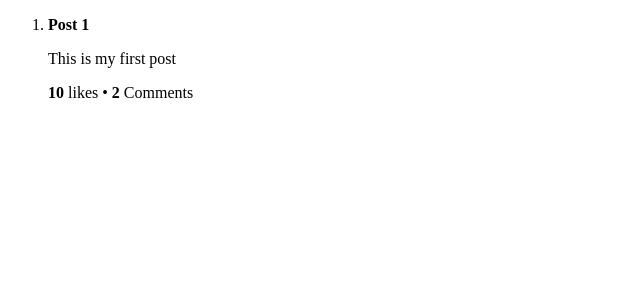
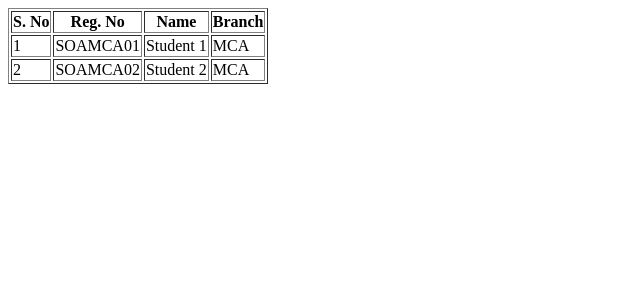
Before and after one commit to sivaraj-dev/soa, a React (Create React App) app in the folder r03/: page / in a window 1280 px wide. Shown: the top 300 px of the page, without its empty margins (0-640 px from the left). Built offline with nearby package versions, Linux system fonts and the light colour scheme.

Commit message:
Simple Student List Page using HTML Table

```diff
--- a/r03/src/App.js
+++ b/r03/src/App.js
@@ -1,9 +1,9 @@
-import Posts from "./Posts";
+import Students from "./Students";
 
 const App = () => {
   return (
     <>
-      <Posts />
+      <Students />
     </>
   );
 };
--- /dev/null
+++ b/r03/src/Students.js
@@ -0,0 +1,32 @@
+const Students = () => {
+  return (
+    <>
+      <table border="1">
+        <thead>
+          <tr>
+            <th>S. No</th>
+            <th>Reg. No</th>
+            <th>Name</th>
+            <th>Branch</th>
+          </tr>
+        </thead>
+        <tbody>
+          <tr>
+            <td>1</td>
+            <td>SOAMCA01</td>
+            <td>Student 1</td>
+            <td>MCA</td>
+          </tr>
+          <tr>
+            <td>2</td>
+            <td>SOAMCA02</td>
+            <td>Student 2</td>
+            <td>MCA</td>
+          </tr>
+        </tbody>
+      </table>
+    </>
+  );
+};
+
+export default Students;
```
